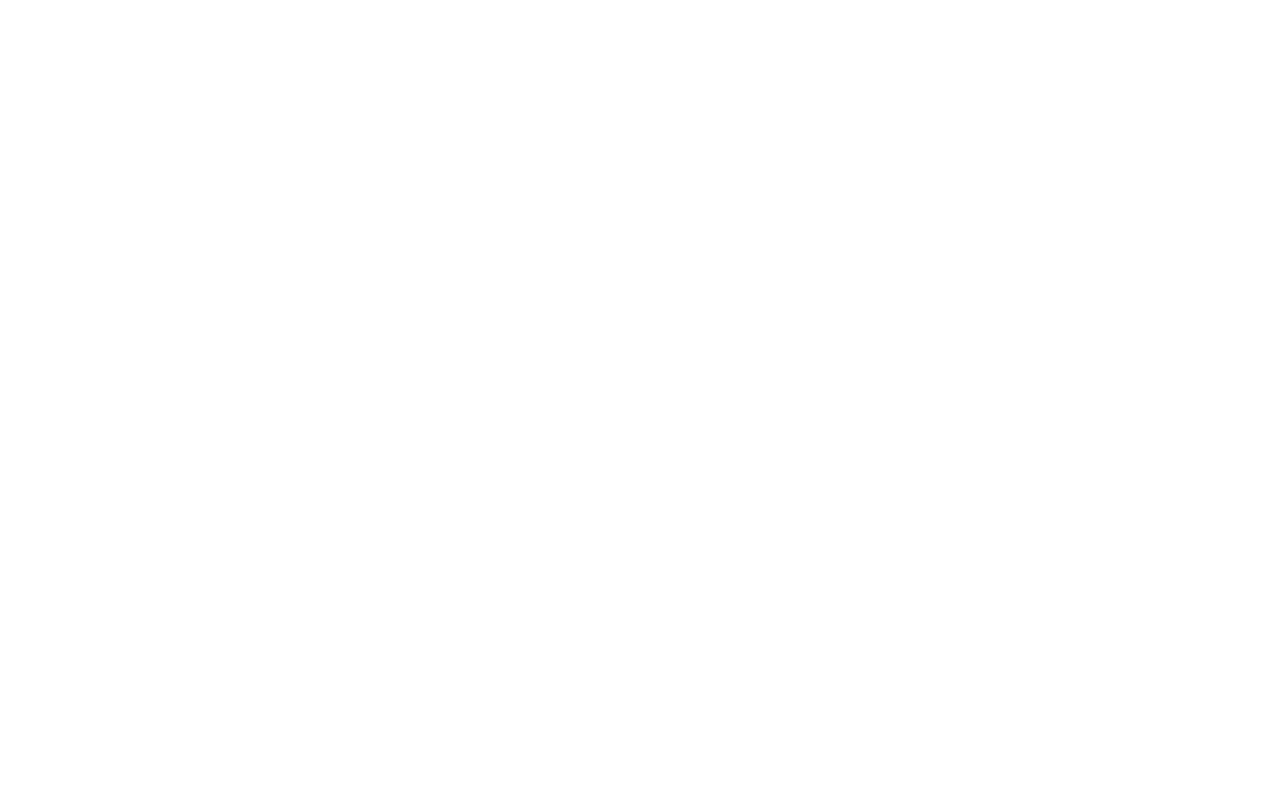
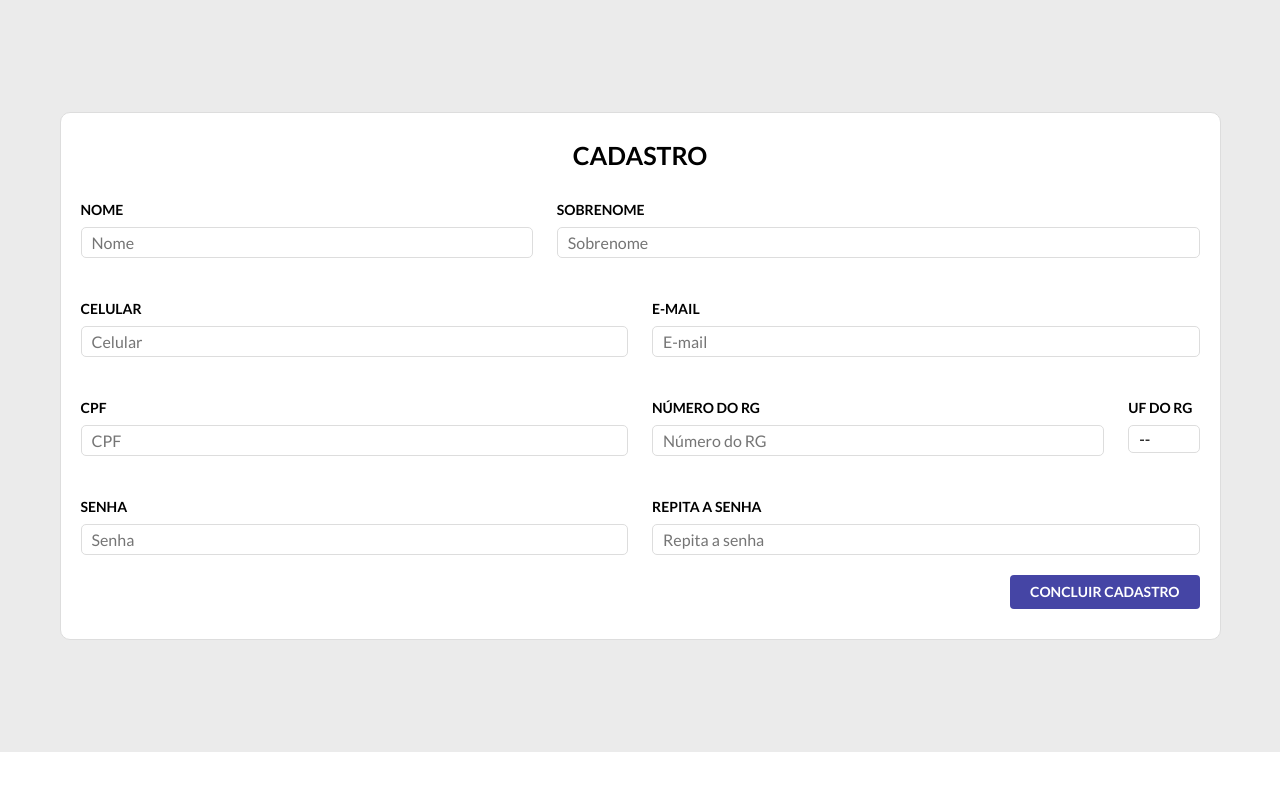
Before and after one commit to phenriquesantos/vistocar-frontend, a Vue app: page /register in a window 1280 px wide. Shown: the top 790 px of the page. Built offline with nearby package versions, Linux system fonts and the light colour scheme.

Commit message:
Add Register Form

```diff
--- a/src/router.js
+++ b/src/router.js
@@ -10,6 +10,11 @@
       component: () => import('./views/login.vue'),
       name: 'login',
       path: '/login',
+    },
+    {
+      component: () => import('./views/register.vue'),
+      name: 'register',
+      path: '/register',
     }
   ]
 })
--- a/src/views/register.vue
+++ b/src/views/register.vue
@@ -6,34 +6,152 @@
 
 <template>
   <div class="register">
-    <h1 class="register__title">Cadastro</h1>
-
+    <div class="container">
       <form action="" class="register__form">
+      <h1 class="register__form__title">Cadastro</h1>
         <div class="row">
-        <div class="col">
+          <div class="col-md-5">
             <label for="txt_first-name">Nome</label>
-          <input type="text" name="first-name" placeholder="Nome" id="txt_first-name" />
-
+            <input type="text" name="first-name" placeholder="Nome" id="txt_first-name" required />
+          </div><!-- col md 4 -->
+          <div class="col-md-7">
             <label for="txt_last-name">Sobrenome</label>
-          <input type="text" name="" id="txt_last-name" placeholder="Sobrenome" />
-        </div>
+            <input type="text" name="last-name" placeholder="Sobrenome" id="txt_last-name" required />
+          </div><!-- col md 7 -->
         </div><!-- row -->
 
         <div class="row">
-        <div class="col">
+          <div class="col-md-6">
+            <label for="txt_phone">Celular</label>
+            <input type="text" name="phone" placeholder="Celular" id="txt_phone" required />
+          </div><!-- col md 6 -->
+
+          <div class="col-md-6">
+            <label for="txt_email">E-mail</label>
+            <input type="email" name="email" placeholder="E-mail" id="txt_email" required />
+          </div><!-- col md 6 -->
+        </div><!-- row -->
+
+        <div class="row">
+          <div class="col-md-6">
             <label for="txt_cpf">CPF</label>
-          <input type="text" name="cpf" placeholder="CPF" id="txt_cpf" />
-        </div>
-        <div class="col">
+            <input type="text" name="cpf" placeholder="CPF" id="txt_cpf" required />
+          </div><!-- col md 6 -->
 
+          <div class="col-md-5">
+            <label for="txt_rg-number">Número do RG</label>
+            <input type="text" name="rg-number" placeholder="Número do RG" id="txt_rg-number" />
+          </div><!-- col md 5 -->
+          <div class="col-md-1">
+            <label for="sel_rg-uf">UF do RG</label>
+            <select name="rg-uf" id="sel_rg-uf">
+              <option value="default" disabled selected>--</option>
+              <option value="AC">AC</option>
+              <option value="AL">AL</option>
+              <option value="AP">AP</option>
+              <option value="AM">AM</option>
+              <option value="BA">BA</option>
+              <option value="CE">CE</option>
+              <option value="DF">DF</option>
+              <option value="ES">ES</option>
+              <option value="GO">GO</option>
+              <option value="MA">MA</option>
+              <option value="MT">MT</option>
+              <option value="MS">MS</option>
+              <option value="MG">MG</option>
+              <option value="PA">PA</option>
+              <option value="PB">PB</option>
+              <option value="PR">PR</option>
+              <option value="PE">PE</option>
+              <option value="PI">PI</option>
+              <option value="RJ">RJ</option>
+              <option value="RN">RN</option>
+              <option value="RS">RS</option>
+              <option value="RO">RO</option>
+              <option value="RR">RR</option>
+              <option value="SC">SC</option>
+              <option value="SP">SP</option>
+              <option value="SE">SE</option>
+              <option value="TO">TO</option>
+            </select>
+          </div><!-- col md 1 -->
+        </div><!-- row -->
+
+        <div class="row">
+          <div class="col-md-6">
+            <label for="txt_pass">Senha</label>
+            <input type="password" name="pass" placeholder="Senha" id="txt_pass" required />
+          </div><!-- col md 6 -->
+          <div class="col-md-6">
+            <label for="txt_r-pass">Repita a senha</label>
+            <input type="password" name="pass" placeholder="Repita a senha" id="txt_r-pass" required />
           </div>
         </div>
 
-
+        <button type="submit" class="register__form__button">Concluir Cadastro</button>
       </form>
-  </div>
+    </div><!-- container -->
+  </div><!-- register -->
 </template>
 
 <style lang="less" scoped>
+.register{
+  background: #ebebeb;
+  padding: 100px 0;
 
+
+  &__form{
+    padding: 30px 20px;
+    border-radius: 10px;
+    border: 1px solid #ddd;
+    background: white;
+
+    &::after{
+      content: ' ';
+      display: block;
+      clear: both;
+    }
+
+    &__title{
+      margin-bottom: 35px;
+      font-weight: bold;
+      text-align: center;
+      font-size: 25px;
+      text-transform: uppercase;
+    }
+
+    label{
+      font-weight: bold;
+      text-transform: uppercase;
+      display: block;
+      margin-bottom: 10px;
+      font-size: 14px;
+    }
+
+    input, select{
+      display: block;
+      width: 100%;
+      padding: 5px 10px;
+      border: 1px solid #ddd;
+      margin-bottom: 20px;
+      border-radius: 5px;
+    }
+
+    button{
+      display: block;
+      float: right;
+      background: #4545a5;
+      color: white;
+      padding: 10px 20px;
+      border-radius: 4px;
+      font-weight: bold;
+      text-transform: uppercase;
+      font-size: 14px;
+
+      &:hover{
+        background: rgba(65,134,243,.7) radial-gradient(circle,transparent 1%,rgba(65,134,243,.7) 0) 50%/15000%;
+      }
+    }
+  }
+}
 </style>
```
Lines whose indentation alone changed are shown as unchanged.
